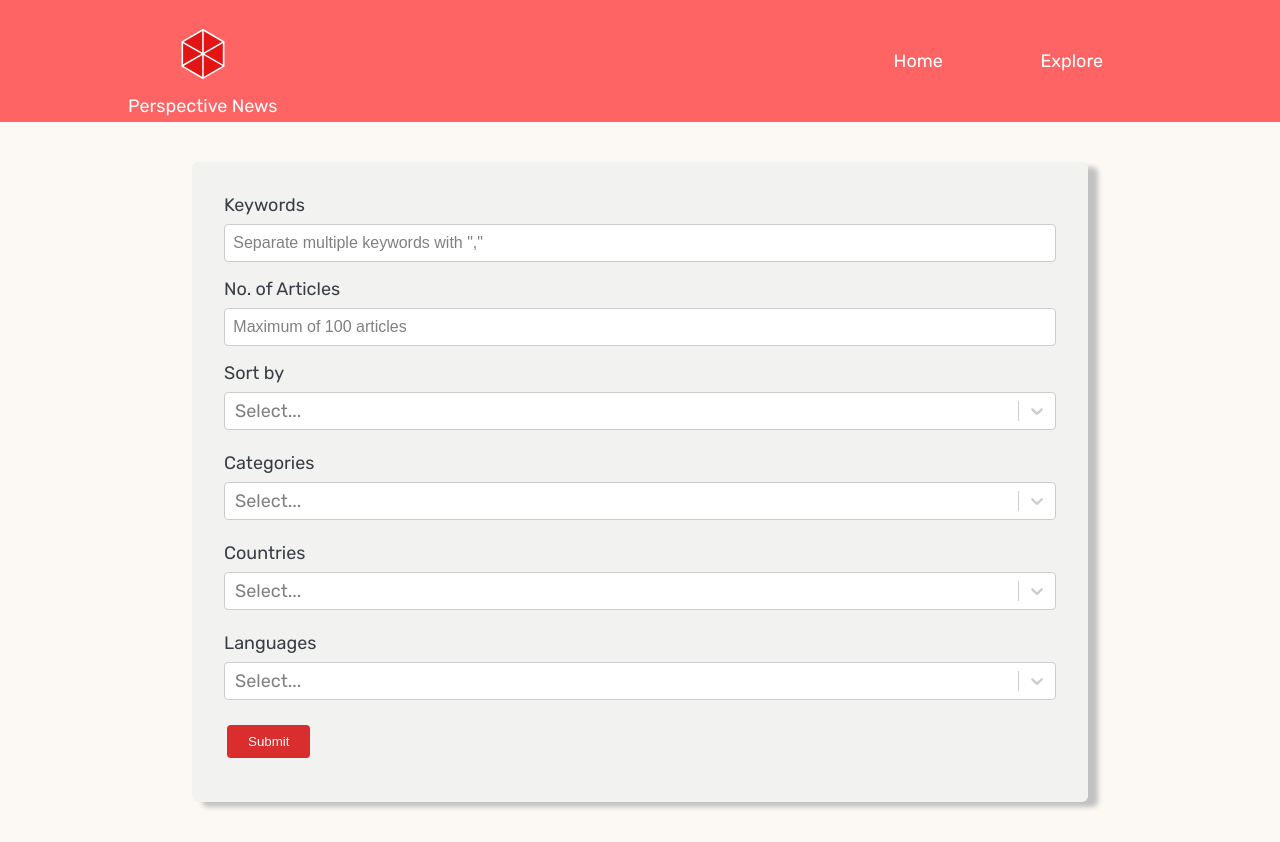
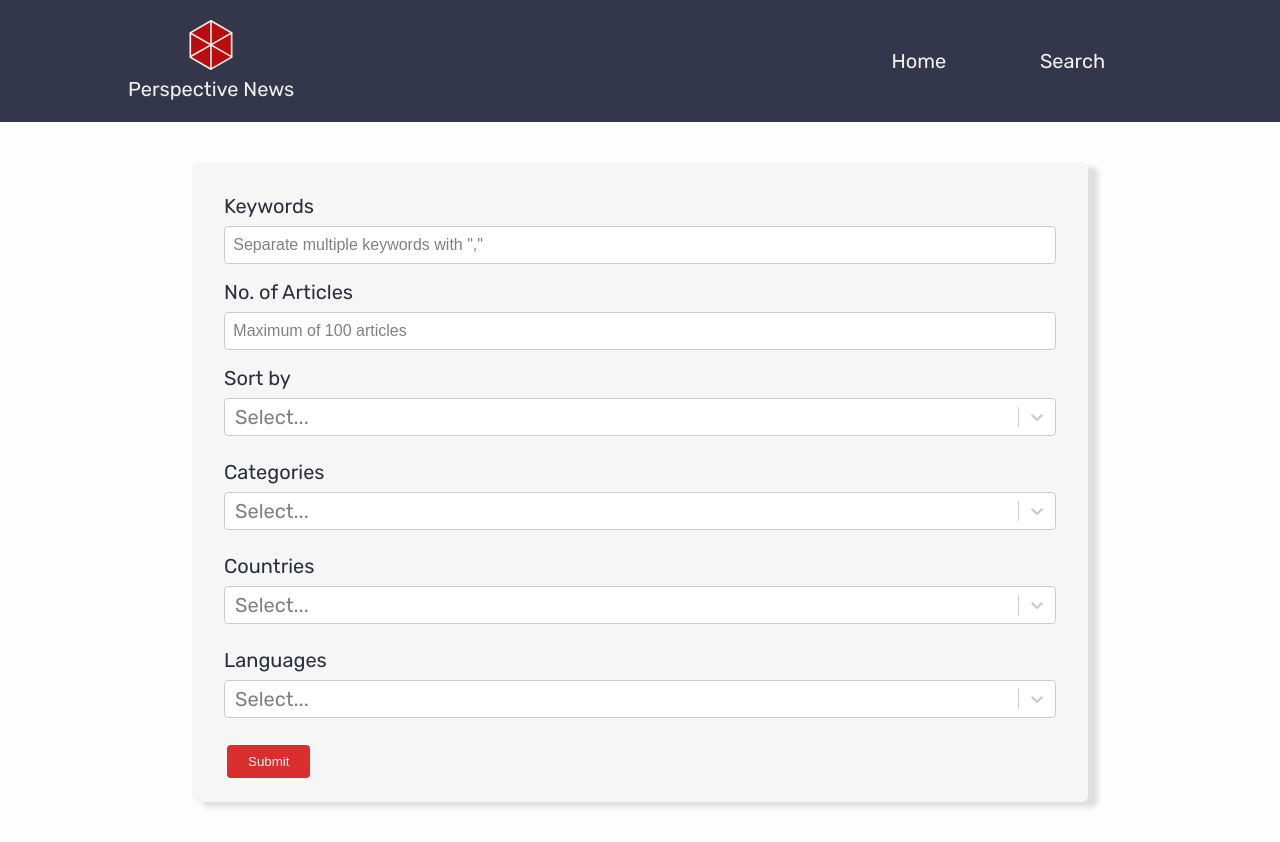
Before and after one commit to VanessaKPS/perspective-news, a React (Create React App) app: page /explore in a window 1280 px wide. Built offline with nearby package versions, Linux system fonts and the light colour scheme.

Commit message:
implement new color scheme, fix snag on RequestedSearchTerms component to display none when no search terms are provided, update google fonts import on scss and remove link from index.html.

```diff
--- a/public/index.html
+++ b/public/index.html
@@ -2,18 +2,14 @@
 <html lang="en">
     <head>
         <meta charset="utf-8" />
-        <!-- <link rel="icon" href="%PUBLIC_URL%/favicon.ico" /> -->
+
         <meta name="viewport" content="width=device-width, initial-scale=1" />
         <!-- <meta name="theme-color" content="#000000" /> -->
-        <!-- <meta
-      name="description"
-      content="Web site created using create-react-app"
-    /> -->
-        <link rel="preconnect" href="https://fonts.gstatic.com" />
-        <link
-            href="https://fonts.googleapis.com/css2?family=Rubik:wght@300;400;500;600&display=swap"
-            rel="stylesheet"
+        <meta
+            name="Perspective News"
+            content="Find News & Articles relating to your search from 7500+ sources, across 50 countries. Powered by Mediastack API, a MERN stack app by dilong.io"
         />
+
         <title>Perspective News Aggregator App</title>
     </head>
     <body>
--- a/src/components/App.jsx
+++ b/src/components/App.jsx
@@ -27,7 +27,7 @@ const App = () => {
                         </Link>
 
                         <Link to='/explore' className='nav-link'>
-                            Explore
+                            Search
                         </Link>
                     </div>
                 </nav>
--- a/src/components/RequestedSearchTerms.jsx
+++ b/src/components/RequestedSearchTerms.jsx
@@ -5,7 +5,7 @@ const RequestedSearchTerms = (props) => {
     const { reqTerms, newSearch, categoryImages } = props
     const { keyword, limit, sort, categories, countries, languages } = reqTerms
     let keywordArray = keyword
-    if (keyword === null) {
+    if (keyword === '') {
         keywordArray = null
     } else {
         keywordArray = keyword.split(',')
--- a/src/styles/_config.scss
+++ b/src/styles/_config.scss
@@ -3,15 +3,26 @@
     margin: 0;
     padding: 0;
 }
-
-$font-stack: 'Rubik', sans-serif;
+@import url('https://fonts.googleapis.com/css2?family=Rubik:wght@300;400;500;600&display=swap');
 
 //variables mixin functions
+$font-stack: Rubik, sans-serif;
+
+$margin: 1rem auto;
+
+$body-font-size: 20px;
+
+$font-color: #2c2e3e;
+$nav-font-color: #f2f2ec;
+
+$body-bg-color: #fdfdfd;
+$nav-bg-color: #34374c;
+$news-bg-color: #f7f6f6;
+$box-shadow: #dfdede;
+
 @mixin flexContainer($direction) {
     display: flex;
     flex-direction: $direction;
     justify-content: center;
     align-items: center;
 }
-
-$margin: 1rem auto;
--- a/src/styles/styles.scss
+++ b/src/styles/styles.scss
@@ -9,20 +9,21 @@ body {
     max-width: 100vw;
     width: 100%;
     height: 100%;
-    color: #393e46;
-    background-color: #fcf9f4;
-    font-size: 18px;
+    color: $font-color;
+    background-color: $body-bg-color;
+    font-size: $body-font-size;
 }
 .navbar {
-    background-color: #ff6464;
+    background-color: $nav-bg-color;
     @include flexContainer(row);
     width: 100%;
     padding: 1% 10%;
     justify-content: space-between;
+
     .navbar-brand {
         text-decoration: none;
         cursor: pointer;
-        color: #fff;
+        color: $nav-font-color;
         .navbar-brand-wrapper {
             @include flexContainer(column);
             height: 6rem;
@@ -36,12 +37,11 @@ body {
     }
     .nav-link {
         text-decoration: none;
-        color: #fff;
+        color: $nav-font-color;
         cursor: pointer;
     }
 
     .logo {
-        margin: $margin;
         width: 50px;
         height: 50px;
     }
@@ -55,7 +55,7 @@ body {
 }
 .news-wrapper {
     @include flexContainer(row);
-    width: 80vw;
+    width: 90vw;
     height: 100%;
     margin: 2rem auto;
     flex-wrap: wrap;
@@ -66,15 +66,15 @@ body {
     width: 360px;
     height: 480px;
     text-align: center;
-    margin: $margin;
+    margin: 1.5rem;
 
     a {
         width: 100%;
         height: 100%;
         text-decoration: none;
-        color: #393e46;
-        background-color: #f2f2f0;
-        box-shadow: 10px 5px 5px #c1c1c1;
+        color: $font-color;
+        background-color: $news-bg-color;
+        box-shadow: 10px 5px 5px $box-shadow;
         border-radius: 6px;
     }
 
@@ -100,6 +100,7 @@ body {
         margin: 0 auto 1rem;
         .news-title {
             margin-bottom: 0.4rem;
+            font-size: 18px;
         }
         .news-source {
             @extend .news-title;
@@ -128,8 +129,8 @@ body {
 }
 
 .search-form-wrapper {
-    background-color: #f2f2f0;
-    box-shadow: 10px 5px 5px #c1c1c1;
+    background-color: $news-bg-color;
+    box-shadow: 10px 5px 5px $box-shadow;
     border-radius: 6px;
     width: 70%;
     height: 80vh;
@@ -160,8 +161,8 @@ body {
 }
 
 .search-params-wrapper {
-    background-color: #f2f2f0;
-    box-shadow: 10px 5px 5px #c1c1c1;
+    background-color: $news-bg-color;
+    box-shadow: 10px 5px 5px $box-shadow;
     border-radius: 6px;
     width: 100%;
     height: 100%;
@@ -180,7 +181,7 @@ body {
             height: 30px;
         }
         .search-params-text {
-            color: #f2f2f0;
+            color: $nav-font-color;
             padding: 0.5rem;
             border: 1px;
             border-radius: 4px;
```
Also changed, not shown: src/Assets/CategoriesSVG/cube.svg.
